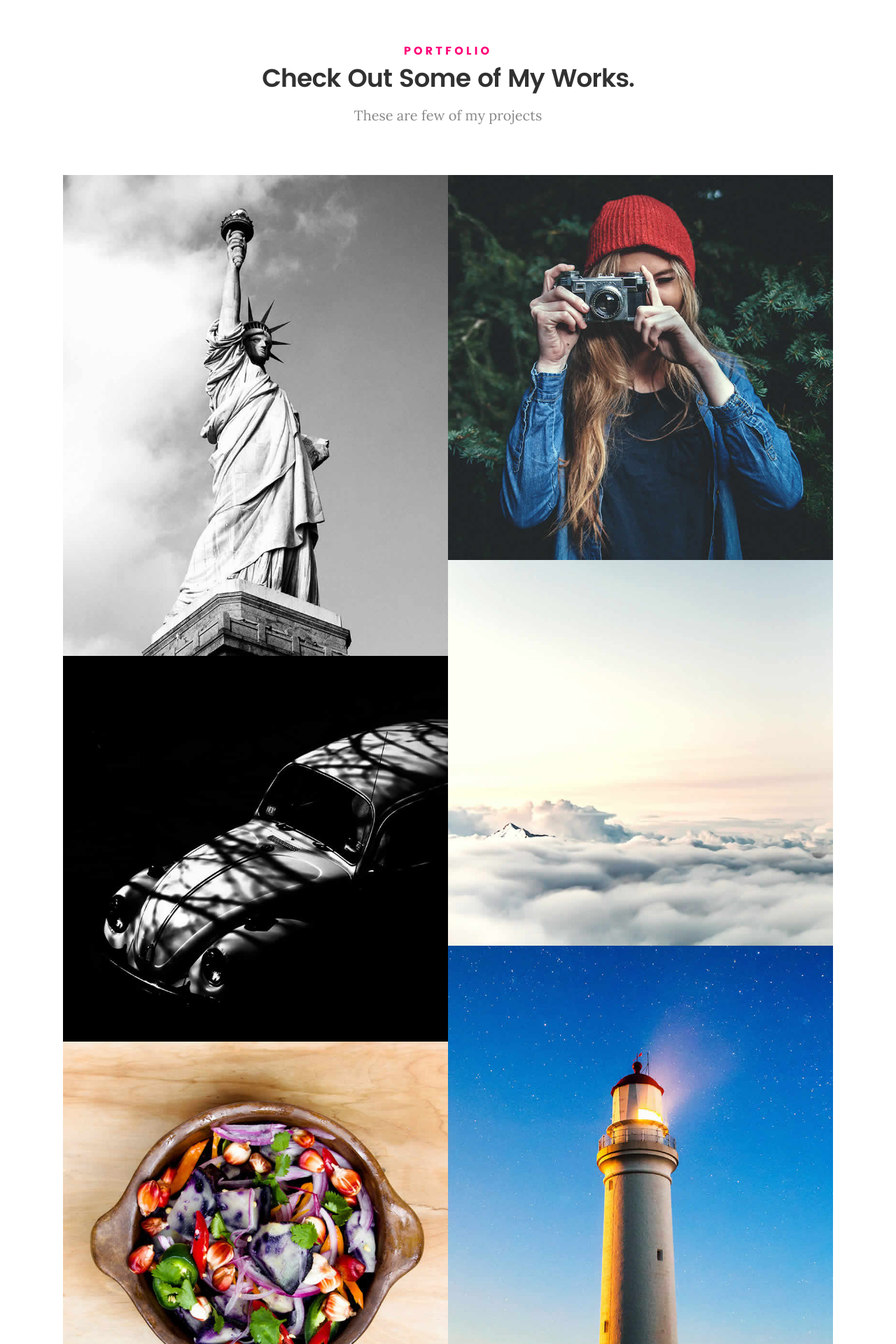
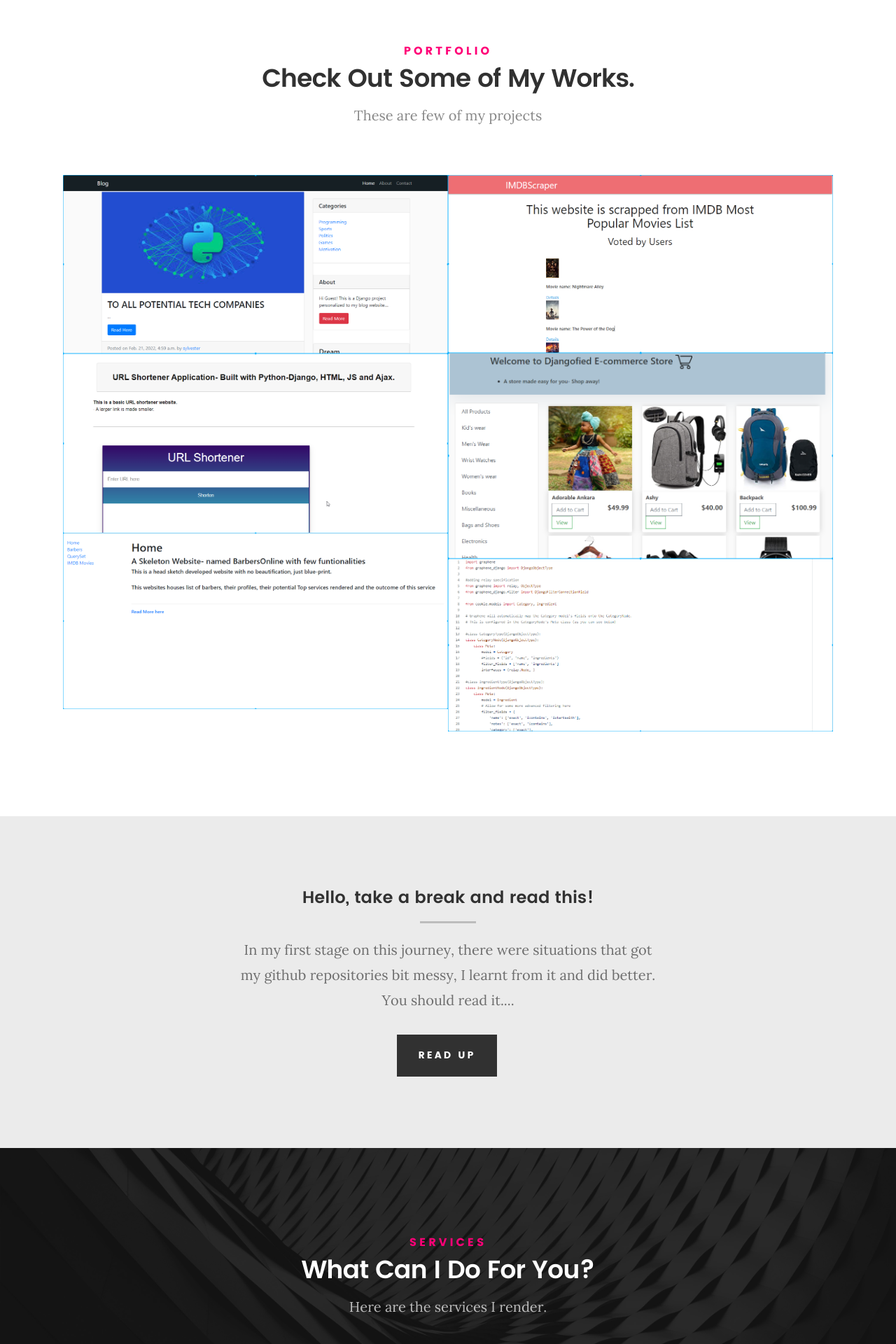
Before and after one commit to sylucck/resume, a Django app: page / in a window 1280 px wide. Shown: the part 4528-6448 px from the top of the page at 70% size. Run offline with Django 3.2, Linux system fonts and the light colour scheme; some libraries are stand-ins or nearby versions; some web fonts are replaced.

Commit message:
more commit

```diff
--- a/resume_app/templates/index.html
+++ b/resume_app/templates/index.html
@@ -341,7 +341,7 @@
 
 	         	<div class="bgrid folio-item">
 	               <div class="item-wrap">
-	               	<img src="{% static 'images/portfolio/liberty.jpg' %}" alt="Liberty">
+	               	<img src="{% static 'images/portfolio/blog.png' %}" alt="Liberty">
 	                  <a href="#modal-01" class="overlay">
 	                     <div class="folio-item-table">
 	                     	<div class="folio-item-cell">
@@ -357,7 +357,7 @@
 
 	        		<div class="bgrid folio-item">
 	               <div class="item-wrap">
-	               	<img src="{% static 'images/portfolio/shutterbug.jpg' %}" alt="Shutterbug">
+	               	<img src="{% static 'images/portfolio/imdb.png' %}" alt="Shutterbug">
 	               	<a href="#modal-02" class="overlay">
 	                     <div class="folio-item-table">
 	                     	<div class="folio-item-cell">
@@ -375,11 +375,11 @@
 
 	            <div class="bgrid folio-item">
 	               <div class="item-wrap">
-	               	<img src="{% static 'images/portfolio/clouds.jpg' %}"alt="Clouds">
+	               	<img src="{% static 'images/portfolio/ecom.png' %}"alt="Clouds">
 	                  <a href="#modal-03" class="overlay">
 	                     <div class="folio-item-table">
 	                     	<div class="folio-item-cell">
-	                     		<h3 class="folio-title">E-commerce website</h3>
+	                     		<h3 class="folio-title">Ecommerce website</h3>
 		     					    	<span class="folio-types">
 		     					       	  Web Development
 		     					      </span>
@@ -391,7 +391,7 @@
 
 	            <div class="bgrid folio-item">
 	               <div class="item-wrap">
-	               	<img src="{% static 'images/portfolio/beetle.jpg' %}" alt="Beetle">
+	               	<img src="{% static 'images/portfolio/url.png' %}" alt="Beetle">
 	                  <a href="#modal-04" class="overlay">
 	                     <div class="folio-item-table">
 	                     	<div class="folio-item-cell">
@@ -407,7 +407,7 @@
 
 	        		<div class="bgrid folio-item">
 	               <div class="item-wrap">
-	               	<img src="{% static 'images/portfolio/lighthouse.jpg' %}" alt="Lighthouse">
+	               	<img src="{% static 'images/portfolio/online.png' %}" alt="Lighthouse">
 	                  <a href="#modal-05" class="overlay">
 	                     <div class="folio-item-table">
 	                     	<div class="folio-item-cell">
@@ -423,11 +423,11 @@
 
 	            <div class="bgrid folio-item">
 	               <div class="item-wrap">
-	               	<img src="{% static 'images/portfolio/salad.jpg' %}" alt="Salad">
+	               	<img src="{% static 'images/portfolio/cookie.png' %}" alt="Salad">
 	                  <a href="#modal-06" class="overlay">
 	                     <div class="folio-item-table">
 	                     	<div class="folio-item-cell">
-	                     		<h3 class="folio-title">Cookies</h3>
+	                     		<h3 class="folio-title">To-Do</h3>
 		     					    	<span class="folio-types">
 		     					       	  API building
 		     					      </span>
@@ -443,12 +443,12 @@
 	            <div id="modal-01" class="popup-modal slider mfp-hide">
 
 				     	<div class="media">
-				     		<img src="images/portfolio/modals/m-liberty.jpg" alt="" />
+				     		<img src="images/portfolio/modals/blog.png" alt="" />
 				     	</div>
 
 					   <div class="description-box">
 					      <h4>Blog Website</h4>
-					      <p>Proin gravida nibh vel velit auctor aliquet. Aenean sollicitudin, lorem quis bibendum auctor, nisi elit consequat ipsum, nec sagittis sem nibh id elit.</p>
+					      <p>This a basic Django project. Frontend enhanced with HTML, CSS, Bootstrap. It was built to showcase my writing capability.</p>
 
 					      <div class="categories">Web Development</div>
 					   </div>
@@ -463,12 +463,12 @@
 				   <div id="modal-02" class="popup-modal slider mfp-hide">
 
 				     	<div class="media">
-				     		<img src="images/portfolio/modals/m-shutterbug.jpg" alt="" />
+				     		<img src="images/portfolio/modals/imdb.png" alt="" />
 				     	</div>
 
 					   <div class="description-box">
 					      <h2>IMDB Movies</h2>
-					      <strong>Proin gravida nibh vel velit auctor aliquet. Aenean sollicitudin, lorem quis bibendum auctor, nisi elit consequat ipsum, nec sagittis sem nibh id elit.</strong>
+					      <strong>Used Python libraries, requests and bs4 to scrapped an online most watched movie website voted by the users.</strong>
 
 					      <div class="categories">Web Scrapping</div>
 					   </div>
@@ -484,12 +484,12 @@
 				   <div id="modal-03" class="popup-modal slider mfp-hide">
 
 				     	<div class="media">
-				     		<img src="images/portfolio/modals/m-clouds.jpg" alt="" />
+				     		<img src="images/portfolio/modals/ecom.png" alt="" />
 				     	</div>
 
 					   <div class="description-box">
 					      <h4>Ecommerce website</h4>
-					      <p>Proin gravida nibh vel velit auctor aliquet. Aenean sollicitudin, lorem quis bibendum auctor, nisi elit consequat ipsum, nec sagittis sem nibh id elit.</p>
+					      <p>Developed a full functional ecommerce website with lots of functionalities. The ecommerce store is called Djangofied.</p>
 
 					      <div class="categories">Web Development</div>
 					   </div>
@@ -504,14 +504,14 @@
 				   <div id="modal-04" class="popup-modal slider mfp-hide">
 
 				     	<div class="media">
-				     		<img src="images/portfolio/modals/m-beetle.jpg" alt="" />
+				     		<img src="images/portfolio/modals/url.png" alt="" />
 				     	</div>
 
 					   <div class="description-box">
 					      <h4>Url Shortner</h4>
-					      <p>Proin gravida nibh vel velit auctor aliquet. Aenean sollicitudin, lorem quis bibendum auctor, nisi elit consequat ipsum, nec sagittis sem nibh id elit.</p>
+					      <p>Created a basic URL shortner website. Built with Django, HTML, Ajax. A larger link is made smaller.</p>
 
-					      <div class="categories">Branding</div>
+					      <div class="categories">Web Development</div>
 					   </div>
 
 			         <div class="link-box">
@@ -524,12 +524,12 @@
 				   <div id="modal-05" class="popup-modal slider mfp-hide">
 
 				     	<div class="media">
-				     		<img src="images/portfolio/modals/m-lighthouse.jpg" alt="" />
+				     		<img src="images/portfolio/modals/online.png" alt="" />
 				     	</div>
 
 					   <div class="description-box">
 					      <h4>Online Barbers</h4>
-					      <p>Proin gravida nibh vel velit auctor aliquet. Aenean sollicitudin, lorem quis bibendum auctor, nisi elit consequat ipsum, nec sagittis sem nibh id elit.</p>
+					      <p>A skeleton website designed with an intention to make it better reliable online barbers store. List of barbers to request for services.</p>
 
 					      <div class="categories">Web Development</div>
 					   </div>
@@ -544,14 +544,14 @@
 				   <div id="modal-06" class="popup-modal slider mfp-hide">
 
 				     	<div class="media">
-				     		<img src="images/portfolio/modals/m-salad.jpg" alt="" />
+				     		<img src="images/portfolio/modals/cookie.png" alt="" />
 				     	</div>
 
 					   <div class="description-box">
-					      <h4>Cookies</h4>
-					      <p>Proin gravida nibh vel velit auctor aliquet. Aenean sollicitudin, lorem quis bibendum auctor, nisi elit consequat ipsum, nec sagittis sem nibh id elit.</p>
+					      <h4>To-DO</h4>
+					      <p>Integrated GraphQL to a django kitchen To-Do app. A schema was designed to help allow users access the API endpoint.</p>
 
-					      <div class="categories">Branding</div>
+					      <div class="categories">API</div>
 					   </div>
 
 			         <div class="link-box">
```
Also changed, not shown: other parts of resume_app/templates/index.html (+17 -19 lines), static/images/portfolio/blog.png (added), static/images/portfolio/cookie.png (added), static/images/portfolio/ecom.png (added), static/images/portfolio/imdb.png (added), static/images/portfolio/modals/blog.png (added), static/images/portfolio/modals/cookie.png (added), static/images/portfolio/modals/ecom.png (added), static/images/portfolio/modals/imdb.png (added), static/images/portfolio/modals/online.png (added), static/images/portfolio/modals/url.png (added), static/images/portfolio/online.png (added), static/images/portfolio/url.png (added).
